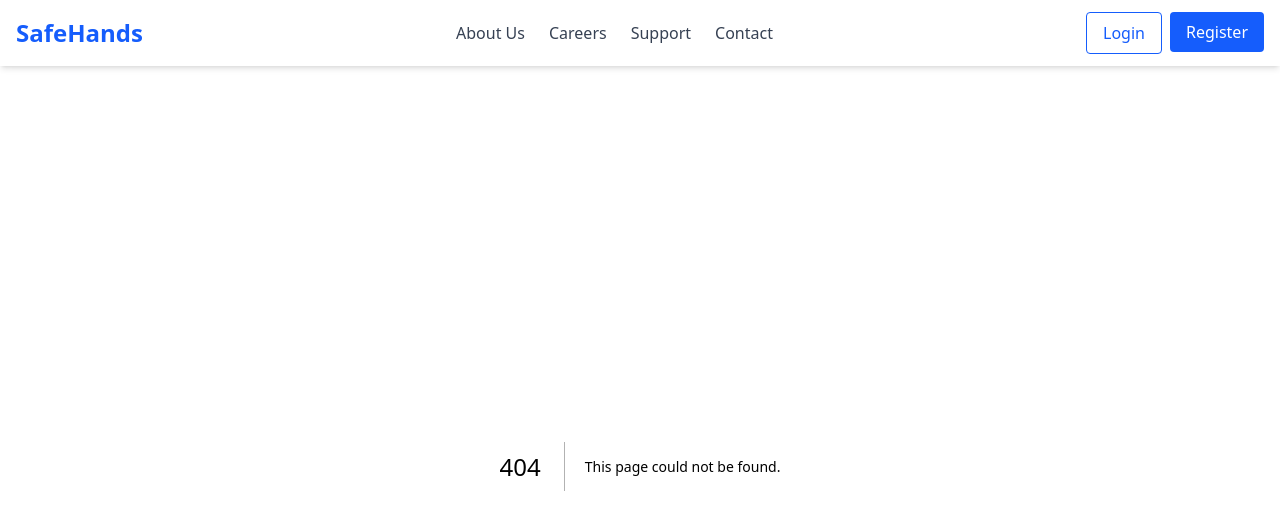
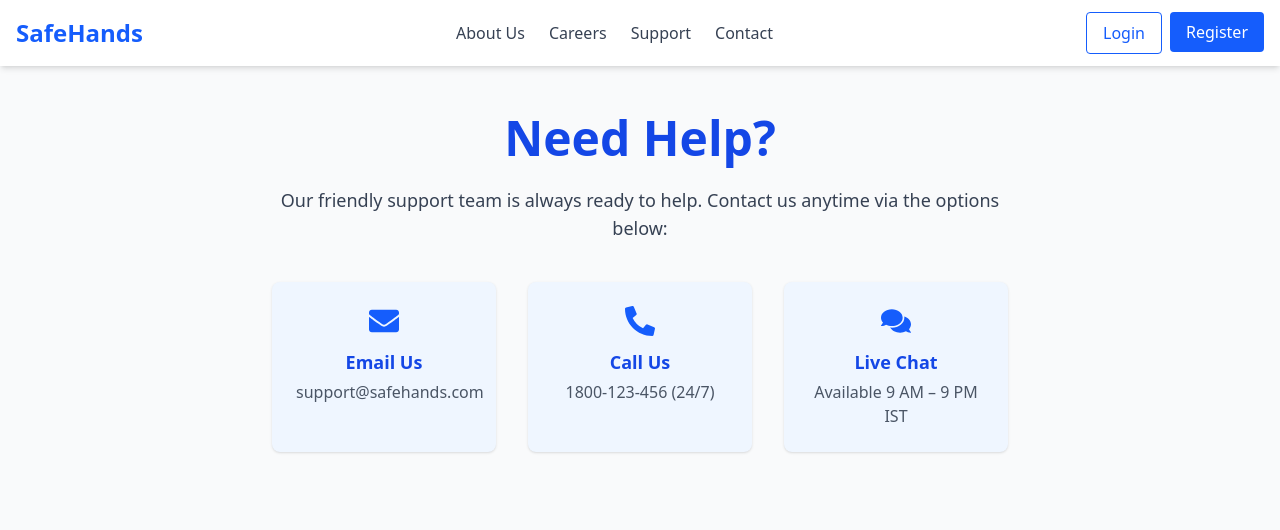
Before and after one commit to methegoku/safehands-new-nextjs, a Next.js app: page /support in a window 1280 px wide. Before the commit this address had no page. Shown: the top 530 px of the page. Built offline with nearby package versions, Linux system fonts and the light colour scheme.

Commit message:
added support

```diff
--- /dev/null
+++ b/app/support/page.jsx
@@ -0,0 +1,34 @@
+'use client';
+
+import { FaEnvelope, FaPhoneAlt, FaComments } from 'react-icons/fa';
+
+export default function Support() {
+  return (
+    <div className="max-w-3xl mx-auto px-4 py-12">
+      <h1 className="text-5xl font-bold text-blue-700 mb-6 text-center">Need Help?</h1>
+      <p className="text-lg text-gray-700 mb-10 text-center">
+        Our friendly support team is always ready to help. Contact us anytime via the options below:
+      </p>
+
+      <div className="grid sm:grid-cols-3 gap-8 text-center">
+        <div className="bg-blue-50 p-6 rounded-lg shadow hover:shadow-lg transition">
+          <FaEnvelope className="text-3xl text-blue-600 mb-3 mx-auto" />
+          <h2 className="text-lg font-semibold mb-1 text-blue-700">Email Us</h2>
+          <p className="text-gray-600">support@safehands.com</p>
+        </div>
+
+        <div className="bg-blue-50 p-6 rounded-lg shadow hover:shadow-lg transition">
+          <FaPhoneAlt className="text-3xl text-blue-600 mb-3 mx-auto" />
+          <h2 className="text-lg font-semibold mb-1 text-blue-700">Call Us</h2>
+          <p className="text-gray-600">1800-123-456 (24/7)</p>
+        </div>
+
+        <div className="bg-blue-50 p-6 rounded-lg shadow hover:shadow-lg transition">
+          <FaComments className="text-3xl text-blue-600 mb-3 mx-auto" />
+          <h2 className="text-lg font-semibold mb-1 text-blue-700">Live Chat</h2>
+          <p className="text-gray-600">Available 9 AM – 9 PM IST</p>
+        </div>
+      </div>
+    </div>
+  );
+}
```
